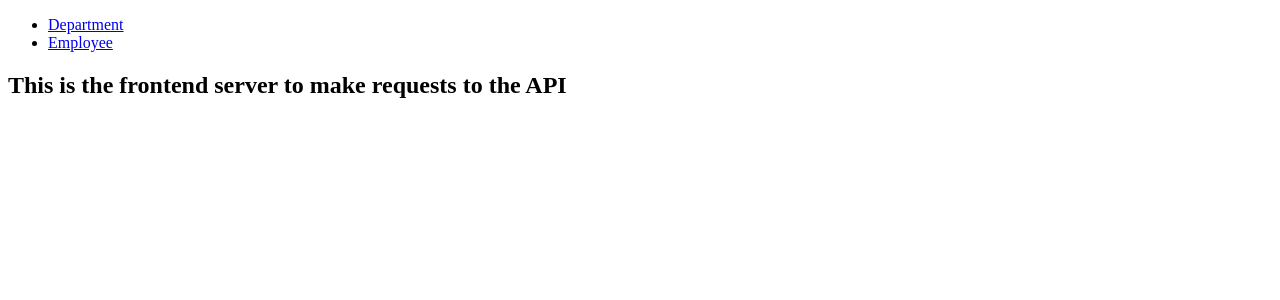
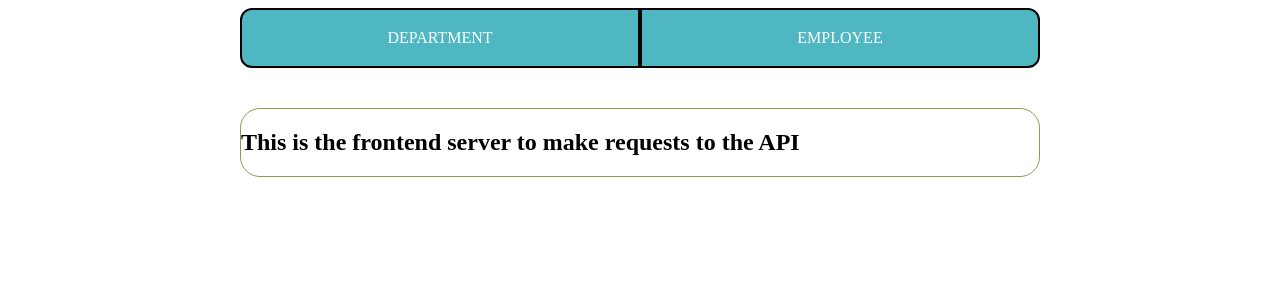
Before and after one commit to kvl-ballester/hospital_org_chart_frontend, a React (Vite) app: page / in a window 1280 px wide. Shown: the top 300 px of the page. Built offline with nearby package versions, Linux system fonts and the light colour scheme.

Commit message:
general css

```diff
--- a/src/index.css
+++ b/src/index.css
@@ -0,0 +1,71 @@
+.layout {
+    display: flex;
+    flex-direction: column;
+    gap: 40px;
+
+    padding:0 40px 0 40px;
+    max-width: 800px;
+    margin: auto;
+
+}
+
+nav ul {
+    display: flex;
+    margin: 0;
+    height: 60px;
+    list-style-type: none;
+    padding: 0;
+}
+
+ul li {
+    width: 50%;
+    border: 2px solid black;
+    background-color: rgb(79, 183, 193);
+
+    text-transform: uppercase;
+}
+
+li a{
+    text-decoration: none;
+    color: white;
+
+    display: block;
+    width: 100%;
+    height: 100%;
+
+    display: flex;
+    align-items: center;
+    justify-content: center;
+}
+
+li:hover {
+    opacity: 0.85;
+}
+
+li:first-child {
+    border-radius: 12px 0 0 12px;
+}
+
+li:last-child {
+    border-radius: 0 12px 12px 0;
+}
+
+.main {
+    border-radius: 20px;
+    border: 1px solid rgb(149, 149, 84);
+    overflow: hidden;
+}
+
+.hidden {
+    display: none;
+}
+
+.row {
+    display: flex;
+
+}
+
+.col {
+    display: flex;
+    flex-direction: column;
+}
```
